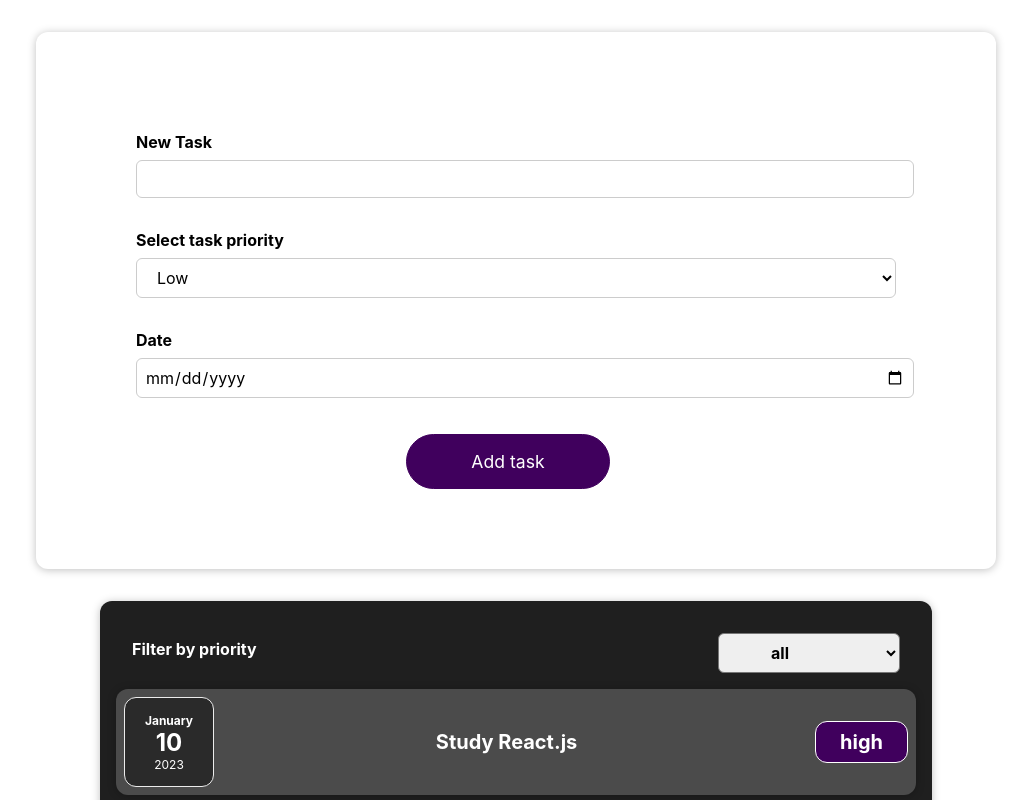
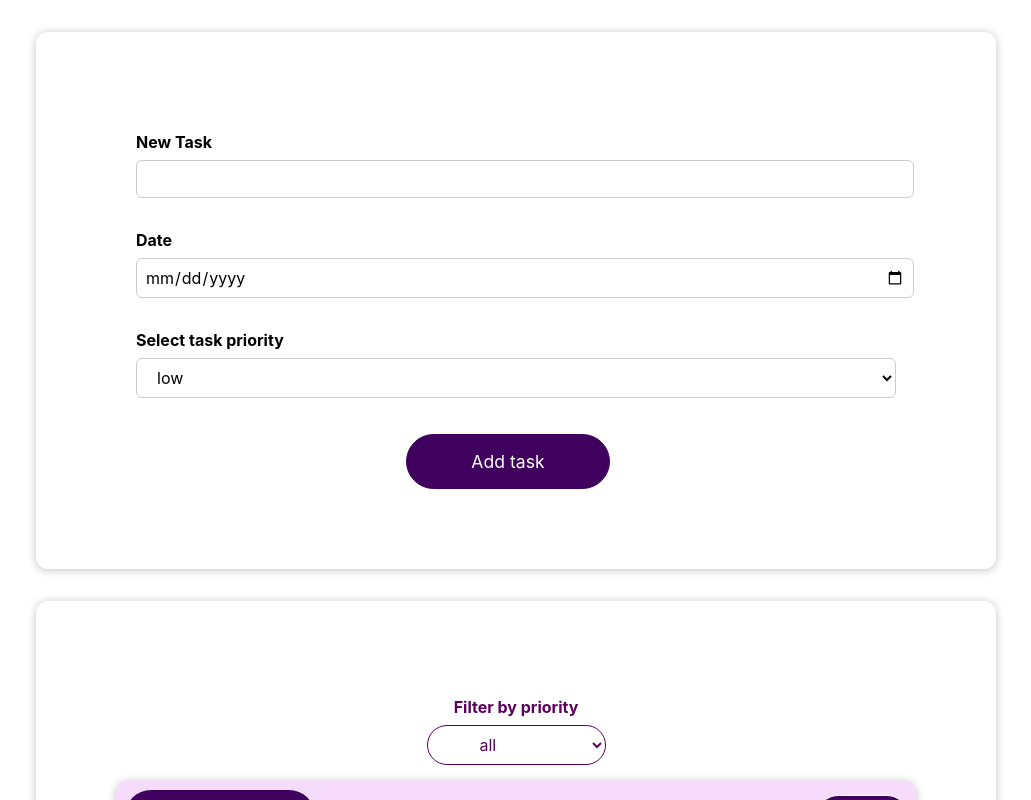
Before and after one commit to MarkusMaal2/react-tasks, a React (Create React App) app: page / in a window 1280 px wide. Shown: the top 800 px of the page, without its empty margins (124-1155 px from the left). Built offline with nearby package versions, Linux system fonts and the light colour scheme.

Commit message:
Update CSS styling for all task components

```diff
--- a/src/components/NewTask/TaskForm.js
+++ b/src/components/NewTask/TaskForm.js
@@ -44,18 +44,18 @@ const TaskForm = (props) => {
                         <input type="text" onChange={titleChangeHandler} value={enteredTitle}/>
                     </div>
                     <div className="new-task__control">
-                        <label>Select task priority</label>
-                        <select onChange={priorityChangeHandler} value={enteredPriority}>
-                            <option value="1">Low</option>
-                            <option value="2">Medium</option>
-                            <option value="3">High</option>
-                            <option value="4">Urgent</option>
-                        </select>
-                    </div>
-                    <div className="new-task__control">
                         <label>Date</label>
                         <input type="date" min="2023-01-18" max="2025-12-31" onChange={dateChangeHandler}
                                value={enteredDate}/>
+                    </div>
+                    <div className="new-task__control">
+                        <label>Select task priority</label>
+                        <select onChange={priorityChangeHandler} value={enteredPriority}>
+                            <option value="1">low</option>
+                            <option value="2">medium</option>
+                            <option value="3">high</option>
+                            <option value="4">urgent</option>
+                        </select>
                     </div>
                 </div>
                 <div className="new-task__actions">
--- a/src/components/Tasks/TaskDate.css
+++ b/src/components/Tasks/TaskDate.css
@@ -1,26 +1,11 @@
 .task-date {
     display: flex;
     flex-direction: column;
-    width: 5.5rem;
-    height: 5.5rem;
+    padding: 1rem 2rem;
     border: 1px solid #ececec;
-    background-color: #2a2a2a;
+    background-color: #40005d;
     color: white;
-    border-radius: 12px;
+    border-radius: 50px;
     align-items: center;
     justify-content: center;
 }
-
-.task-date__month {
-    font-size: 0.75rem;
-    font-weight: bold;
-}
-
-.task-date__year {
-    font-size: 0.75rem;
-}
-
-.task-date__day {
-    font-size: 1.5rem;
-    font-weight: bold;
-}
--- a/src/components/Tasks/TaskDate.js
+++ b/src/components/Tasks/TaskDate.js
@@ -7,15 +7,7 @@ function TaskDate(props) {
 
     return (
         <div className="task-date">
-            <div className="task-date__month">
-                {month}
-            </div>
-            <div className="task-date__day">
-                {day}
-            </div>
-            <div className="task-date__year">
-                {year}
-            </div>
+            {month} {day} {year}
         </div>
     )
 }
--- a/src/components/Tasks/TaskFilter.css
+++ b/src/components/Tasks/TaskFilter.css
@@ -1,5 +1,6 @@
 .tasks-filter {
-    color: white;
+    color: #5B005B;
+    text-align: center;
     padding: 0 1rem;
 }
 
@@ -8,6 +9,7 @@
     width: 100%;
     align-items: center;
     justify-content: space-between;
+    flex-flow: column;
     margin: 1rem 0;
 }
 
@@ -19,6 +21,9 @@
 .tasks-filter select {
     font: inherit;
     padding: 0.5rem 3rem;
-    font-weight: bold;
-    border-radius: 6px;
+    font-weight: normal;
+    background: white;
+    border: 1px solid;
+    color: #5B005B;
+    border-radius: 20px;
 }
--- a/src/components/Tasks/TaskPriority.css
+++ b/src/components/Tasks/TaskPriority.css
@@ -1,12 +1,12 @@
 
 .tasks-item__priority {
     font-size: 1rem;
-    font-weight: bold;
+    font-weight: normal;
     color: white;
     background-color: #40005d;
     border: 1px solid white;
-    padding: 0.5rem;
-    border-radius: 12px;
+    padding: 0.2rem;
+    border-radius: 50px;
 }
 
 
--- a/src/components/Tasks/Tasks.css
+++ b/src/components/Tasks/Tasks.css
@@ -1,6 +1,6 @@
 .tasks {
-    padding: 1rem;
-    background-color: rgb(31, 31, 31);
+    padding: 5rem;
+    background-color: white;
     margin: 2rem auto;
     width: 50rem;
     max-width: 95%;
--- a/src/components/Tasks/TasksItem.css
+++ b/src/components/Tasks/TasksItem.css
@@ -6,8 +6,8 @@
     padding: 0.5rem;
     margin: 1rem 0;
     border-radius: 12px;
-    background-color: #4b4b4b;
-    color: #ffffff;
+    background-color: #f6dbfc;
+    color: black;
 }
 
 .tasks-item__description {
@@ -24,7 +24,8 @@
     font-size: 1rem;
     flex: 1;
     margin: 0 1rem;
-    color: white;
+    color: #5B005B;
+    font-weight: normal;
 }
 
 
```
